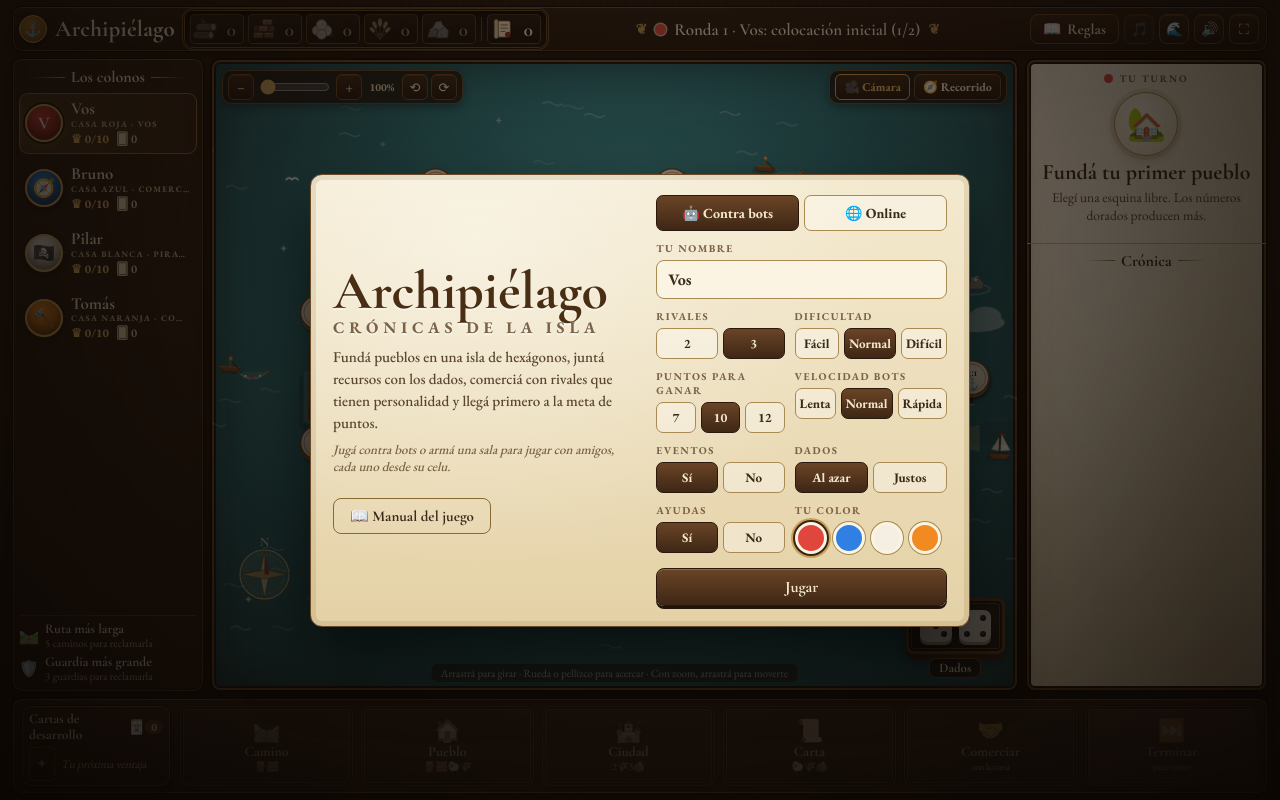
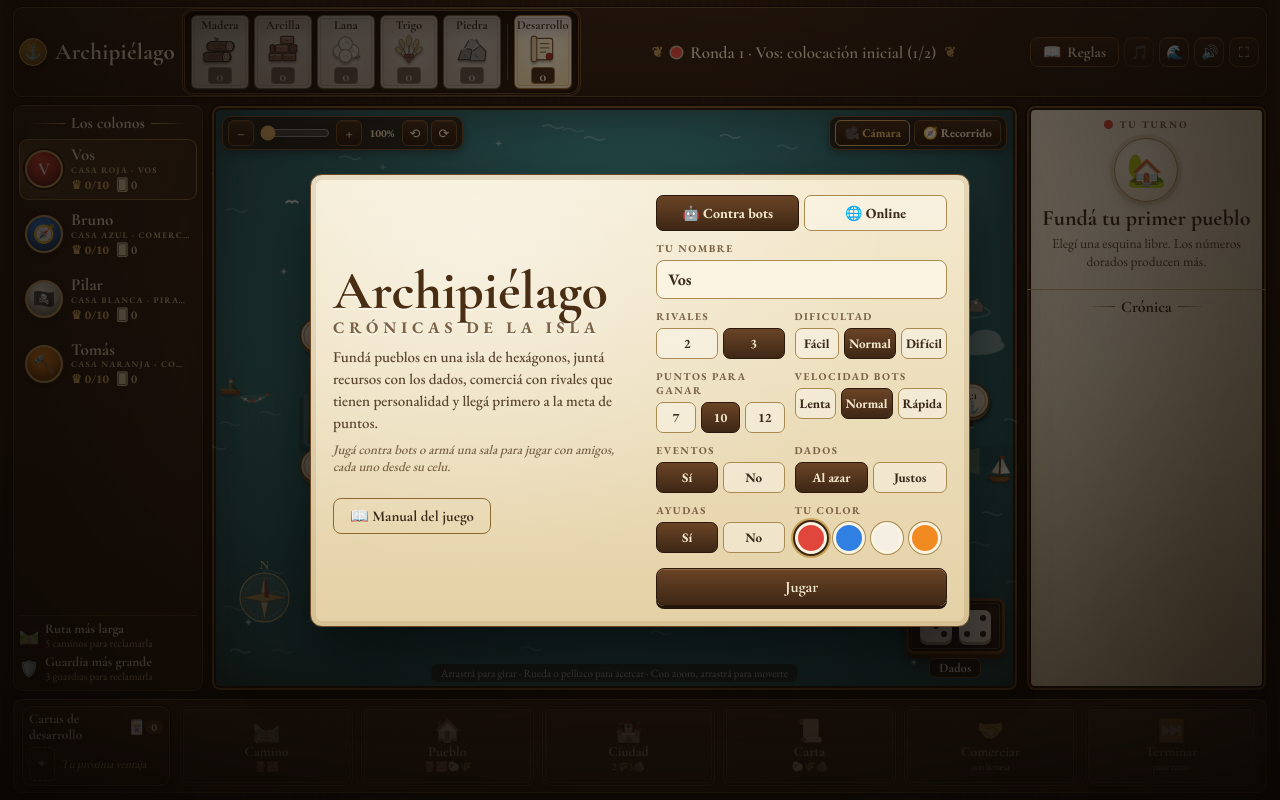
Before and after one commit to Tobiaszx123/archipielago, a plain HTML site: page index.html in a window 1280 px wide. Drawn offline with nearby package versions, Linux system fonts and the light colour scheme.

Commit message:
Recursos arriba en formato carta de pergamino
Co-Authored-By: Claude Opus 5.5 <noreply@anthropic.com>

```diff
--- a/index.html
+++ b/index.html
@@ -189,21 +189,24 @@ button:focus-visible{outline:2px solid var(--gold);outline-offset:2px}
 #siteTip .sc{margin-top:4px;border-top:1px dashed #b89e6e;padding-top:3px;font-weight:700;font-size:12px;color:#5e3d0c}
 
 
-/* barra de recursos (arriba) */
-#hand{display:flex;gap:4px;align-items:center;padding:3px 5px;border-radius:8px;border:0;color:inherit;font:inherit;cursor:pointer;flex:none;position:relative;
-  background:linear-gradient(180deg,#120a04,#22150b);box-shadow:inset 0 1px 5px rgba(0,0,0,.85),0 0 0 1px #6b4826,0 0 0 2px #1c110a,0 0 0 3px rgba(201,162,90,.35)}
-#hand:hover{box-shadow:inset 0 1px 5px rgba(0,0,0,.85),0 0 0 1px #c9a25a,0 0 0 2px #1c110a,0 0 0 3px rgba(201,162,90,.6)}
-.rs{position:relative;display:flex;align-items:center;gap:3px;padding:1px 7px 1px 2px;border-radius:5px;min-width:54px;
-  background:linear-gradient(180deg,rgba(255,235,190,.07),rgba(0,0,0,.25));border:1px solid rgba(201,162,90,.28)}
-.rs .ri{width:26px;height:26px;flex:none;display:block;filter:drop-shadow(0 1px 1px rgba(0,0,0,.8))}
+/* cartas de recursos (arriba), de pergamino como en un juego de mesa */
+#hand{display:flex;gap:5px;align-items:stretch;padding:4px 6px;border-radius:9px;border:0;color:inherit;font:inherit;cursor:pointer;flex:none;position:relative;
+  background:linear-gradient(180deg,#120a04,#22150b);box-shadow:inset 0 1px 6px rgba(0,0,0,.85),0 0 0 1px #6b4826,0 0 0 2px #1c110a,0 0 0 3px rgba(201,162,90,.35)}
+#hand:hover{box-shadow:inset 0 1px 6px rgba(0,0,0,.85),0 0 0 1px #c9a25a,0 0 0 2px #1c110a,0 0 0 3px rgba(201,162,90,.6)}
+.rs{position:relative;width:58px;height:74px;border-radius:6px;display:flex;flex-direction:column;align-items:center;justify-content:space-between;padding:3px 2px 4px;color:var(--ink);
+  background:linear-gradient(180deg,color-mix(in srgb,var(--tint) 30%,transparent),transparent 34%),radial-gradient(ellipse at 50% 50%,rgba(255,255,255,.55),transparent 62%),linear-gradient(180deg,#f6ecd4,#e2cfa2);
+  border:1px solid #8a6a32;box-shadow:inset 0 0 0 2px rgba(255,255,255,.4),inset 0 0 0 3px rgba(138,106,50,.25),0 2px 0 #2a180c,0 4px 8px rgba(0,0,0,.45);transition:transform .2s cubic-bezier(.3,1.6,.5,1)}
+.rs .lb{font-family:var(--display);font-weight:700;font-size:12.5px;line-height:1;white-space:nowrap}
+.rs .ri{width:34px;height:34px;display:block;filter:drop-shadow(0 2px 1px rgba(0,0,0,.35))}
 .rs .ri svg{width:100%;height:100%;display:block}
-.rs .ct{font-family:var(--display);font-weight:700;font-size:19px;line-height:1;color:#f6e7c1;min-width:12px;text-align:right;margin-left:auto;text-shadow:0 1px 0 #000,0 0 6px rgba(0,0,0,.6)}
-.rs.zero .ct{color:#8a7a5c}.rs.zero .ri{opacity:.55;filter:grayscale(.6)}
+.rs .ct{min-width:24px;height:17px;border-radius:4px;background:#3a2415;color:var(--parch);font-family:var(--display);font-weight:700;font-size:14px;line-height:17px;text-align:center;padding:0 5px;border:1px solid #c9a25a88}
+.rs.zero{filter:saturate(.35);opacity:.7}.rs.zero .ct{background:#7a6247}
+#hand:hover .rs{transform:translateY(-2px)}
 .rs.bump{animation:rsBump .5s}
-@keyframes rsBump{30%{transform:translateY(-3px) scale(1.14);background:rgba(224,183,101,.38);box-shadow:0 0 12px rgba(224,183,101,.7)}}
-#hand .sep{width:1px;height:24px;background:rgba(201,162,90,.35);margin:0 1px}
+@keyframes rsBump{30%{transform:translateY(-5px) scale(1.12);box-shadow:0 0 0 2px #e0b765,0 0 16px rgba(224,183,101,.85)}}
+#hand .sep{width:1px;align-self:center;height:56px;background:rgba(201,162,90,.35);margin:0 1px}
 #hand.pulse .rs:not(.dv){animation:handp 1.6s ease-in-out infinite}
-@keyframes handp{50%{box-shadow:0 0 0 1px rgba(224,183,101,.8),0 0 12px rgba(224,183,101,.55)}}
+@keyframes handp{50%{box-shadow:0 0 0 2px rgba(224,183,101,.85),0 0 14px rgba(224,183,101,.6)}}
 .fly{position:fixed;z-index:50;width:30px;height:30px;padding:3px;border-radius:50%;pointer-events:none;background:radial-gradient(circle at 40% 35%,#fffaf0,#e3d1a6);border:1.5px solid #8a6a32;box-shadow:0 5px 12px rgba(0,0,0,.5),0 0 10px rgba(255,230,150,.6)}
 .fly svg{width:100%;height:100%;display:block}
 .hc .big svg{width:100%;height:100%;display:block}
@@ -522,7 +525,7 @@ table.costs th{text-align:left;font-size:10px;letter-spacing:.1em;text-transform
   #app{gap:4px;padding:3px 0;grid-template-columns:clamp(104px,14vw,150px) minmax(0,1fr) clamp(140px,19vw,200px)}
   #topbar{min-height:28px;padding:2px 6px;gap:6px}.brand{font-size:17px;gap:5px}.crest{width:20px;height:20px;font-size:10px}
   #banner{font-size:14px}#banner .orn{display:none}
-  .brand .bt{display:none}#hand{padding:2px 3px;gap:2px}.rs{min-width:40px;padding:0 4px 0 1px;gap:1px}.rs .ri{width:19px;height:19px}.rs .ct{font-size:14px}#hand .sep{height:18px}
+  .brand .bt{display:none}#hand{padding:2px 4px;gap:3px}.rs{width:41px;height:50px;padding:2px 1px 2px}.rs .lb{font-size:8.5px}.rs .ri{width:21px;height:21px}.rs .ct{min-width:18px;height:13px;line-height:13px;font-size:10.5px;padding:0 3px}#hand .sep{height:38px}
   .iconBtn,.rulesBtn{height:24px}.iconBtn{width:24px;font-size:11px}.rulesBtn{font-size:13px;padding:0 8px}
   #left{padding:4px 3px}.colT{font-size:13px;margin-bottom:2px}
   .pl{gap:5px;padding:3px 3px 3px 2px}.av{width:26px;height:26px;font-size:13px;border-width:1.5px}.pl .nm{font-size:13.5px}.pl .hs{display:none}.pl .st{font-size:10.5px;gap:4px}
@@ -1496,7 +1499,7 @@ function handCards(me){const out=[];RES.forEach(r=>{for(let k=0;k<me.res[r];k++)
 function handSig(me){return RES.map(r=>me.res[r]).join(',')+'|'+me.dev.map(d=>d.t+(d.turn>=G.turnNo?'n':'')).join(',')}
 function cardBg(c){return`linear-gradient(170deg,${c},${shade(c)})`}
 function parchCard(r){return`linear-gradient(180deg,${RI[r].c}55,transparent 38%),radial-gradient(ellipse at 50% 45%,rgba(255,255,255,.5),transparent 60%),linear-gradient(180deg,#f6ecd4,#e2cfa2)`}
-function drawDeck(me){$('#hand').innerHTML=RES.map(r=>`<div class="rs ${me.res[r]?'':'zero'}" data-r="${r}" title="${RI[r].n}: ${me.res[r]}"><span class="ri">${ricon(r)}</span><b class="ct">${me.res[r]}</b></div>`).join('')+`<i class="sep"></i><div class="rs dv" title="Cartas de desarrollo: ${me.dev.length}"><span class="ri">${DEVICON}</span><b class="ct">${me.dev.length}</b></div>`;
+function drawDeck(me){$('#hand').innerHTML=RES.map(r=>`<div class="rs ${me.res[r]?'':'zero'}" data-r="${r}" title="${RI[r].n}: ${me.res[r]}" style="--tint:${RI[r].c}"><span class="lb">${RI[r].n}</span><span class="ri">${ricon(r)}</span><b class="ct">${me.res[r]}</b></div>`).join('')+`<i class="sep"></i><div class="rs dv" title="Cartas de desarrollo: ${me.dev.length}" style="--tint:#5a46a0"><span class="lb">Desarrollo</span><span class="ri">${DEVICON}</span><b class="ct">${me.dev.length}</b></div>`;
   $('#hand').classList.toggle('pulse',G.cfg.help!==false&&myTurnOpen()&&G.rolled&&handCards(me).length>0&&!FAN.seen)}
 // Dibuja cartas en abanico. cards: [{r}] o [{dev,t}]; o.from: punto (o función) desde donde se reparten
 function renderFan(wrap,cards,o={}){const n=cards.length;const W=Math.max(200,wrap.clientWidth||300);const maxH=o.maxH||220;
```
